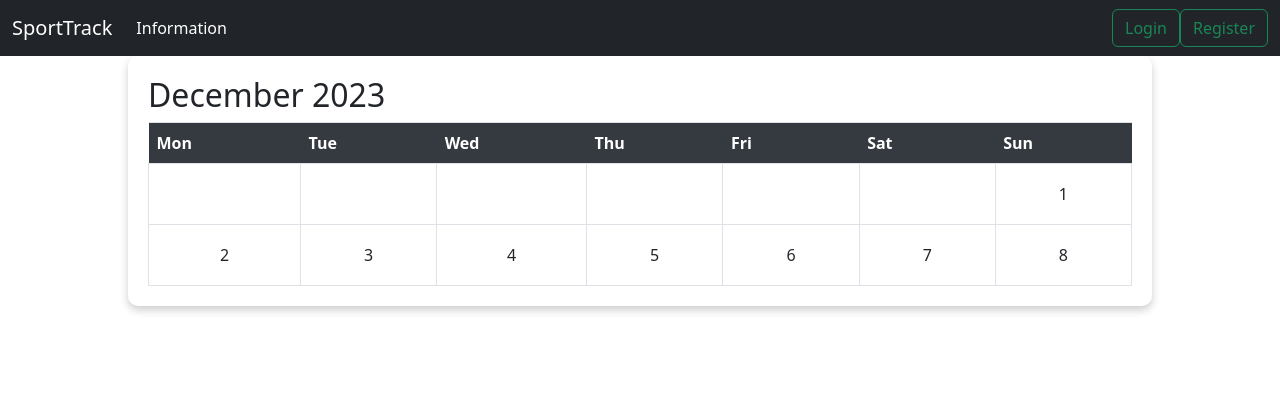
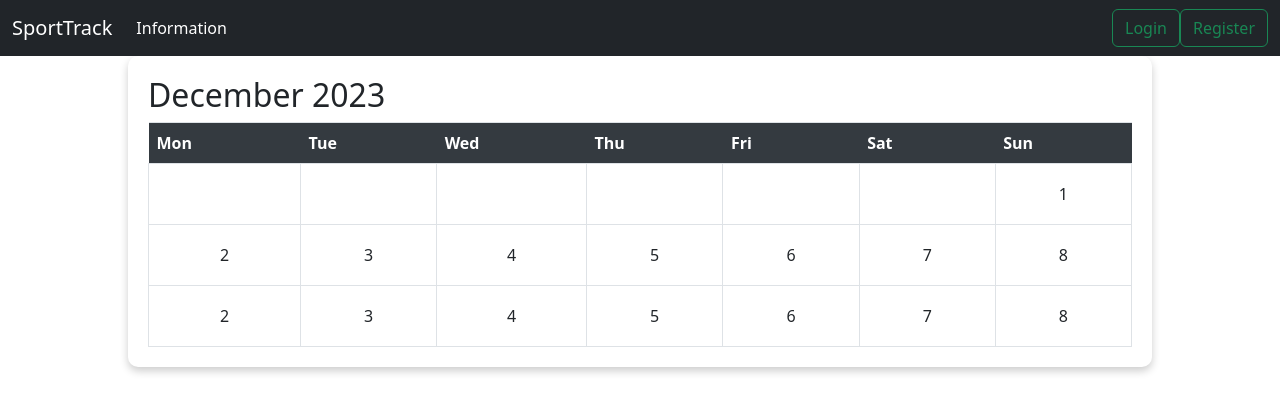
Before and after one commit to mamarek123/SportTrackBetaReactFronEnd, a React (Create React App) app: page /calendar in a window 1280 px wide. Shown: the top 412 px of the page. Built offline with nearby package versions, Linux system fonts and the light colour scheme; the HTML template or start-up script is replaced by a standard one.

Commit message:
New Calendar Row

```diff
--- a/src/pages/Calendar.js
+++ b/src/pages/Calendar.js
@@ -50,7 +50,30 @@ const Calendar = () => {
                         <td><a href="day.html">
                             <div className="calendar-day">7</div>
                         </a></td>
-                        <td ><a href="day.html">
+                        <td><a href="day.html">
+                            <div className="calendar-day">8</div>
+                        </a></td>
+                    </tr>
+                    <tr>
+                        <td><a href="day.html">
+                            <div className="calendar-day">2</div>
+                        </a></td>
+                        <td><a href="day.html">
+                            <div className="calendar-day">3</div>
+                        </a></td>
+                        <td><a href="day.html">
+                            <div className="calendar-day">4</div>
+                        </a></td>
+                        <td><a href="day.html">
+                            <div className="calendar-day">5</div>
+                        </a></td>
+                        <td><a href="day.html">
+                            <div className="calendar-day">6</div>
+                        </a></td>
+                        <td><a href="day.html">
+                            <div className="calendar-day">7</div>
+                        </a></td>
+                        <td><a href="day.html">
                             <div className="calendar-day">8</div>
                         </a></td>
                     </tr>
```
